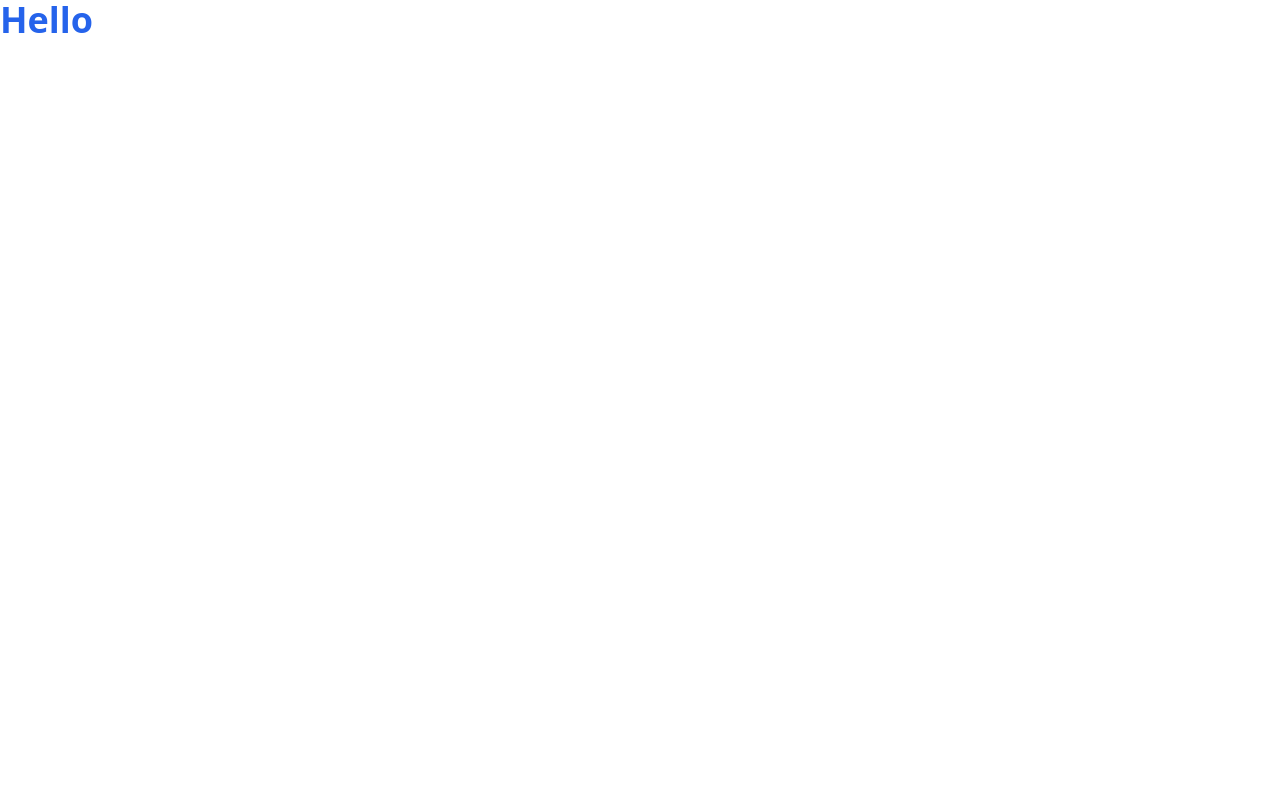
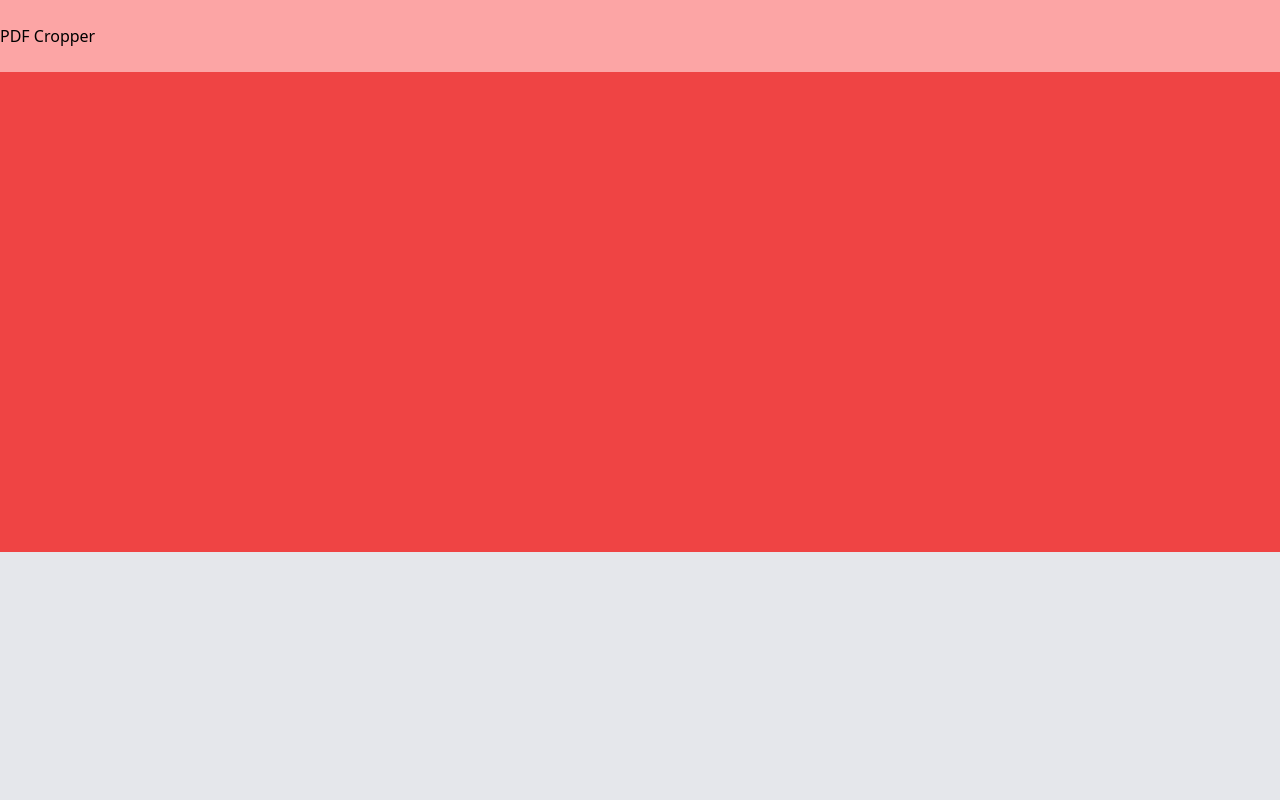
Before and after one commit to vats147/pdfcrops.com, a Next.js app: page / in a window 1280 px wide. Shown: the top 800 px of the page. Built offline with nearby package versions, Linux system fonts and the light colour scheme.

Commit message:
basic-structure-added-1

```diff
--- /dev/null
+++ b/components/global/Footer/Footer.js
@@ -0,0 +1,11 @@
+import React from 'react'
+
+const Footer = () => {
+  return (
+    <footer className='w-full min-h-[20vh] bg-blue-200 flex justify-center items-center'>
+        Footer
+    </footer>
+  )
+}
+
+export default Footer
--- /dev/null
+++ b/components/global/Header/Header.js
@@ -0,0 +1,14 @@
+import { BrandName } from '@/constants/BrandDetails/BrandDetails'
+import React from 'react'
+
+const Header = () => {
+  return (
+    <header className='w-full h-[9vh] bg-red-300 flex justify-start items-center'>
+
+      <h1> {BrandName} </h1>
+
+    </header>
+  )
+}
+
+export default Header
--- /dev/null
+++ b/components/pageWise/HomePage/components/HeroSection/HeroSection.js
@@ -0,0 +1,18 @@
+import React from 'react'
+
+const HeroSection = () => {
+  return (
+    <section className='w-full h-[60vh] bg-red-500 flex flex-col justify-start items-center'>
+
+      {/*  ---- Hero Image ----  */}
+      <div>
+
+      </div>
+
+      {/* ---- Text ---- */}
+
+    </section>
+  )
+}
+
+export default HeroSection
--- /dev/null
+++ b/constants/BrandDetails/BrandDetails.js
@@ -0,0 +1 @@
+export const BrandName = 'PDF Cropper'
--- a/layouts/BaseOneLayout/BaseOneLayout.js
+++ b/layouts/BaseOneLayout/BaseOneLayout.js
@@ -1,9 +1,11 @@
+import Footer from '@/components/global/Footer/Footer'
+import Header from '@/components/global/Header/Header'
 import Head from 'next/head'
 import React from 'react'
 
 const BaseOneLayout = ({ children }) => {
     return (
-        <div className='w-full h-screen bg-red-300 flex flex-col justify-start items-center'>
+        <div className='w-full bg-red-300 flex flex-col justify-start items-center overflow-x-hidden overflow-y-scroll'>
             <Head>
                 <title>Create Next App</title>
                 <meta name="description" content="Generated by create next app" />
@@ -11,7 +13,9 @@ const BaseOneLayout = ({ children }) => {
                 <link rel="icon" href="/favicon.ico" />
             </Head>
 
+            <Header />
             {children}
+            <Footer />
 
         </div>
     )
--- a/pages/index.js
+++ b/pages/index.js
@@ -1,14 +1,15 @@
 import Head from 'next/head'
 import Image from 'next/image'
 import { Inter } from '@next/font/google'
+import HeroSection from '@/components/pageWise/HomePage/components/HeroSection/HeroSection'
 
 const inter = Inter({ subsets: ['latin'] })
 
 export default function Home() {
   return (
     <>
-      <main>
-        <h1 className='text-4xl font-bold text-blue-600'> Hello  </h1>
+      <main className='w-full h-screen bg-gray-200 flex flex-col items-center justify-start'>
+        <HeroSection />
       </main>
     </>
   )
```
